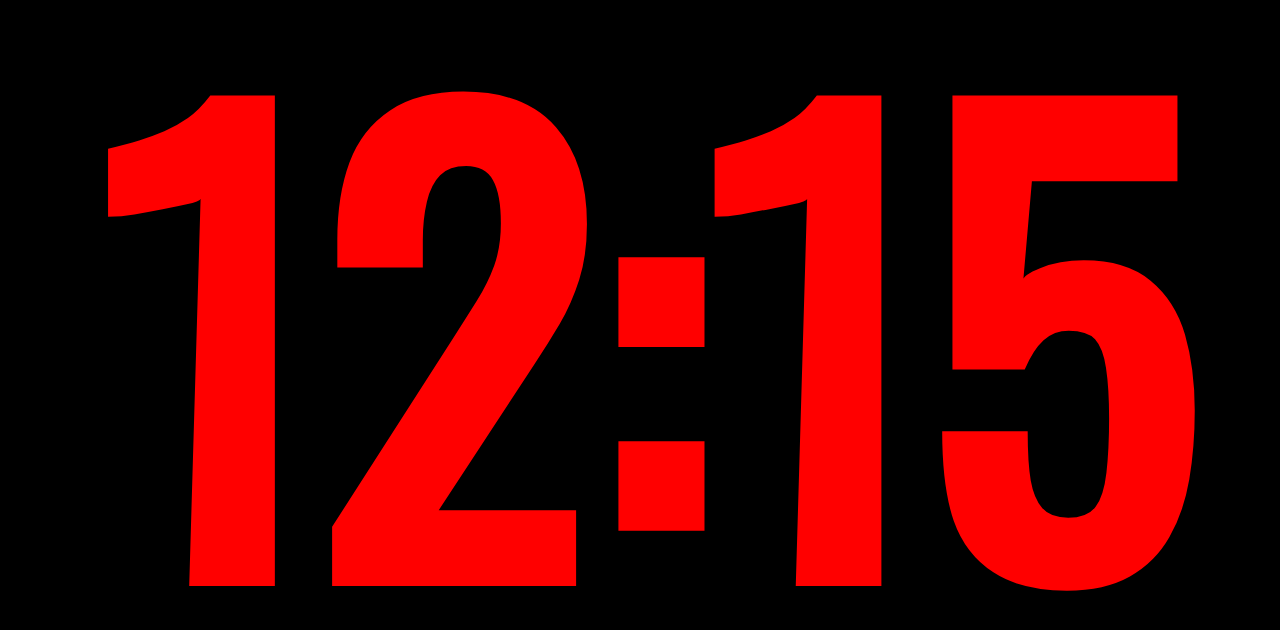
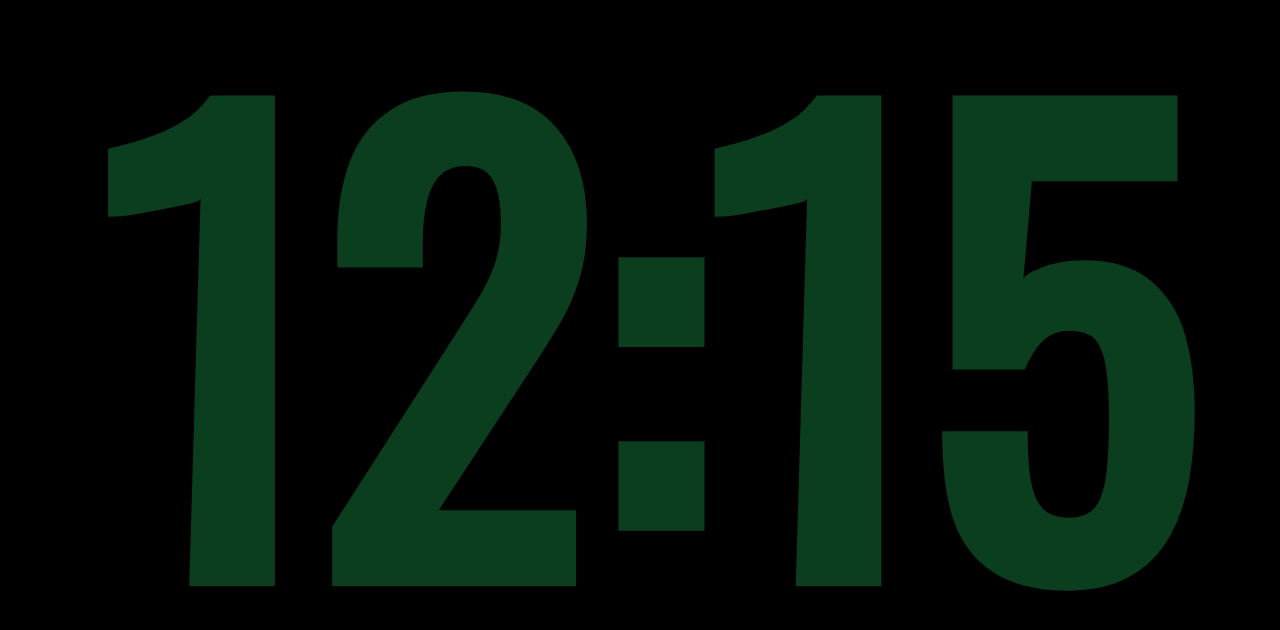
Before and after one commit to mysafetyhq/clock, a plain HTML site: page index.html in a window 1280 px wide. Drawn offline with nearby package versions, Linux system fonts and the light colour scheme.

Commit message:
Update index.html

```diff
--- a/index.html
+++ b/index.html
@@ -31,7 +31,7 @@
             margin: 0; /* Remove default margin */
             font-family: 'Oswald', sans-serif;
             background-color: black;
-            color: red;
+            color: #0a3e1e;
             overflow: hidden;
         }
 
```
